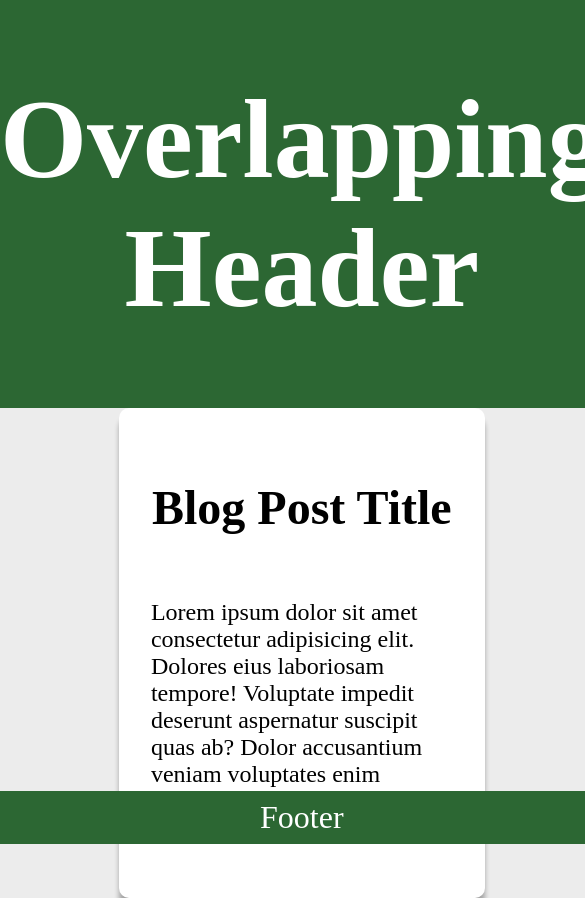
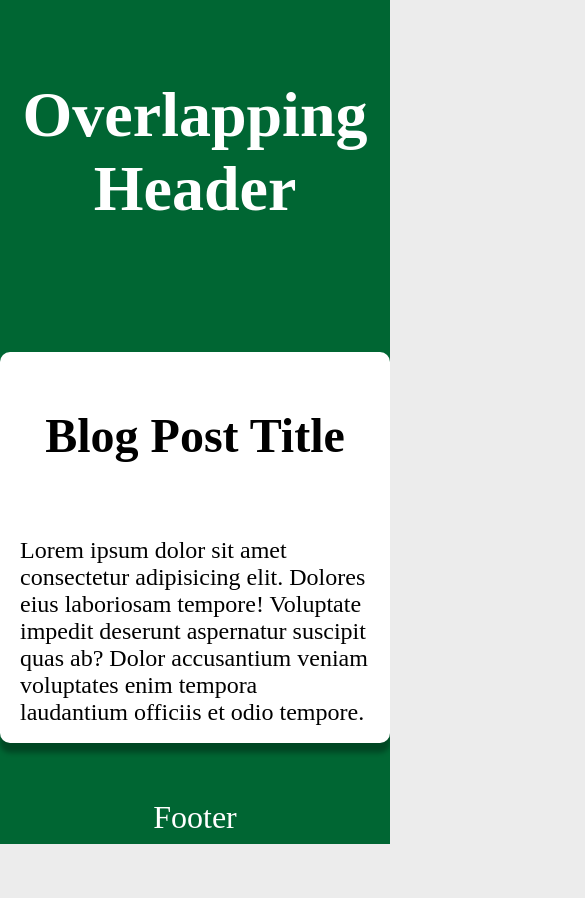
Before and after one commit to juncancode/overlapping, a plain HTML site: page index.html in a window 390 px wide. Shown: the whole page, 585 px wide, since content can reach past the window. After the commit the page ends 844 px from the top, so only its background shows below. Drawn offline with Linux system fonts and the light colour scheme.

Commit message:
completed

```diff
--- a/style.css
+++ b/style.css
@@ -1,3 +1,8 @@
+:root {
+    --main-color:#063;
+    --overlap-gap:8rem;
+}
+
 html {
     height:100%;
 }
@@ -15,22 +20,34 @@ body {
 
 .wrapper {
     display:grid;
-    grid-template-rows:min-content 100px min-content min-content;
+    grid-template-columns:0 1fr 0;
+    grid-template-rows:auto var(--overlap-gap) 1fr auto;
+}
+
+.wrapper:before {
+  content: "";
+  grid-column: 1 / -1;
+  grid-row:1 / span 2;
+  background-color:var(--main-color);
 }
 
 header {
-    background:#2c6733;
+    background:var(--main-color);
     color:#fff;
     font-size:3.5rem;
     text-align:center;
+    grid-column:2/3;
+    grid-row:1/2;
+    padding:35px 20px;
 }
 
 main {
     width:50%;
-    justify-self: center;
     display:grid;
+    grid-row:2/4;
+    grid-column:2/2;
     place-items:center;
-    margin:auto;
+    margin:2rem auto;
     padding:2rem;
     background:#fff;
     border-radius:10px;
@@ -46,10 +63,39 @@ main p {
 }
 
 footer {
-    background:#2c6733;
+    background:var(--main-color);
     font-size:2rem;
     color:#fff;
     padding:0.5rem 0;
     text-align:center;
-    grid-row:2/3;
+    grid-row-start:2;
+    grid-row-end:3;
 }
+
+@media (max-width: 768px) {
+
+    .wrapper {
+        display:grid;
+        grid-template-columns:1fr;
+        grid-template-rows:auto 1fr auto;
+    }
+
+    header {
+        grid-column:1/1;
+        grid-row:1/1;
+        font-size:2rem;
+    }
+
+    main {
+        width:100%;
+        grid-column:1/-1;
+        grid-row:2/2;
+        padding:0;
+        margin:3rem auto;
+    }
+
+    main p {
+        margin:0 20px 0;
+    }
+
+  }
```
Also changed, not shown: index.html (+1 -1 lines).
